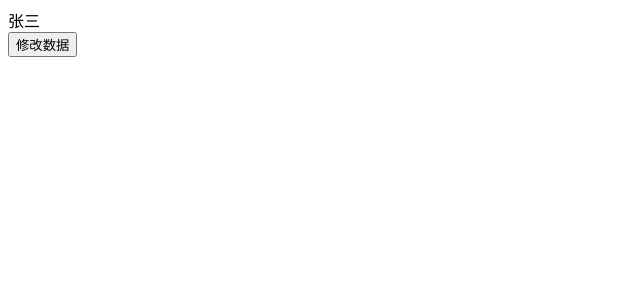
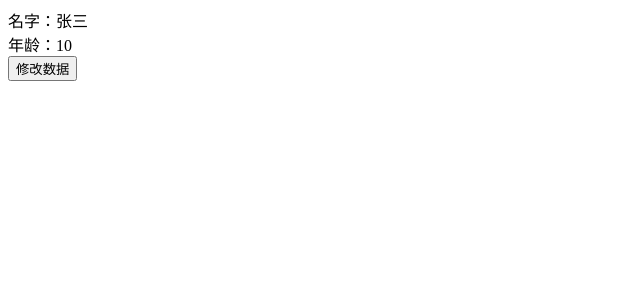
Before and after one commit to YunXinZhiCheng/vue3-demo, a Vue app: page / in a window 1280 px wide. Shown: the top 300 px of the page, without its empty margins (0-640 px from the left). Built offline with nearby package versions, Linux system fonts and the light colour scheme.

Commit message:
6-toRefs函数

```diff
--- a/src/App.vue
+++ b/src/App.vue
@@ -1,13 +1,13 @@
 <template>
   <div class="container">
-    {{ name }}
-    <br />
+    <div>名字：{{ name }}</div>
+    <div>年龄：{{ age }}</div>
     <button @click="updateName">修改数据</button>
   </div>
 </template>
 
 <script>
-import { reactive, toRef } from 'vue'
+import { reactive,  toRefs } from 'vue'
 export default {
   name: 'App',
   setup() {
@@ -16,21 +16,27 @@ export default {
       name: '张三',
       age: 10,
     })
-    // 2. 模板中只需要使用name数据
-    // 注意：从响应式对象中解构出来的属性数据，不再是响应式数据, 出来的是一个普通数据
-    // const { name } = obj
+    console.log(obj)
 
-    const name = toRef(obj, 'name')
-    console.log(name)
+    // 2. 解构或者展开响应式数据对象
+    // const { name, age } = obj
+    // console.log(name,age);
 
-    // 3. 修改name数据: 属性.value
+    // const obj2 = { ...obj }
+    // console.log(obj2);
+    // 以上方式导致数据不是响应式数据
+
+    // 使用toRefs函数,是响应式数据
+    const obj3 = toRefs(obj)
+    console.log(obj3)
+
+    // 定义一个函数，修改数据 name
     const updateName = () => {
-      console.log('updateName')
-      // toRef转换响应式数据包装成对象，value存放值的位置
-      name.value = '李四'
+      obj3.name.value = '李四'
+      // obj3.age.value = 18
     }
     return {
-      name,
+      ...obj3,
       updateName,
     }
   },
```
